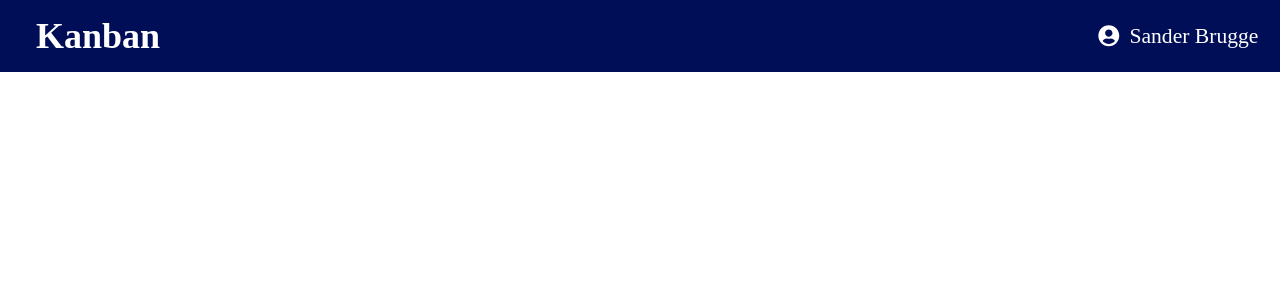
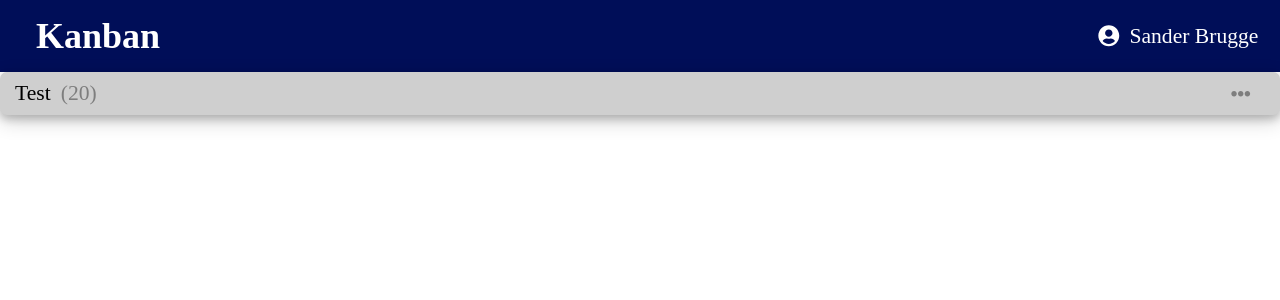
Before and after one commit to sanderbrugge/kanban, a React (Create React App) app: page / in a window 1280 px wide. Shown: the top 300 px of the page. Built offline with nearby package versions, Linux system fonts and the light colour scheme; the HTML template or start-up script is replaced by a standard one.

Commit message:
created the swimming lane header

```diff
--- /dev/null
+++ b/src/components/SwimmingLane/SwimmingLane.scss
@@ -0,0 +1,32 @@
+@import "../../styles/base.scss";
+
+.swimminglane-header-container {
+  display: grid;
+  grid-template-columns: auto auto;
+  grid-gap: 10px;
+  align-items: center;
+  font-size: 1.2em;
+  background-color: $grey-light;
+  height: 2em;
+  border-radius: 7px;
+  box-shadow: 0 4px 8px 0 rgba(0, 0, 0, 0.2), 0 6px 20px 0 rgba(0, 0, 0, 0.19);
+
+  .title {
+    font-weight: 500;
+    color: $black;
+    margin-left: 15px;
+  }
+
+  .items {
+    color: $grey-dark;
+    font-weight: 300;
+    margin-left: 10px;
+  }
+
+  .actions {
+    justify-self: end;
+    margin-right: 1em;
+    color: $grey-dark;
+    font-size: 0.9em;
+  }
+}
--- /dev/null
+++ b/src/components/SwimmingLane/SwimmingLane.tsx
@@ -0,0 +1,8 @@
+import * as React from "react";
+import SwimmingLaneHeader from "./SwimmingLaneHeader";
+
+const SwimmingLane: React.FC = () => {
+  return <SwimmingLaneHeader name={"Test"} itemsInLane={20} deleteAction={() => console.log('open ellipsis')}  />;
+};
+
+export default SwimmingLane;
--- /dev/null
+++ b/src/components/SwimmingLane/SwimmingLaneHeader.tsx
@@ -0,0 +1,24 @@
+import * as React from 'react';
+import IconButton from '../IconButton';
+import { faEllipsisH } from "@fortawesome/free-solid-svg-icons";
+import './SwimmingLane.scss';
+
+interface IProps {
+  name: string;
+  itemsInLane: number;
+  deleteAction: () => void;
+}
+
+const SwimmingLaneHeader: React.FC<IProps> = ({ name, itemsInLane, deleteAction }) => {
+  return (
+    <div className="swimminglane-header-container">
+        <span className="title">
+          {name}
+          <span className="items">({itemsInLane})</span>
+        </span>
+        <IconButton className={"actions"} icon={faEllipsisH} onClick={deleteAction}/>
+    </div>
+  );
+}
+
+export default SwimmingLaneHeader;
--- /dev/null
+++ b/src/components/SwimmingLane/index.ts
@@ -0,0 +1,3 @@
+import SwimmingLane from './SwimmingLane';
+
+export default SwimmingLane;
--- a/src/scenes/Home/Home.tsx
+++ b/src/scenes/Home/Home.tsx
@@ -1,10 +1,14 @@
-import * as React from 'react';
-import Header from '../../components/Header';
+import * as React from "react";
+import Header from "../../components/Header";
+import SwimmingLane from "../../components/SwimmingLane";
 
 const Home: React.FC = () => {
   return (
-    <Header />
+    <>
+      <Header />
+      <SwimmingLane />
+    </>
   );
-}
+};
 
 export default Home;
--- a/src/styles/base.scss
+++ b/src/styles/base.scss
@@ -1,6 +1,8 @@
 $black: #000000;
 $white: #ffffff;
+$grey-light: #cfcfcf;
 $grey: #a5a5a5;
+$grey-dark: #7e7e7e;
 $red: #ff0062;
 $blue: #000e58;
 $green: #005345;
```
